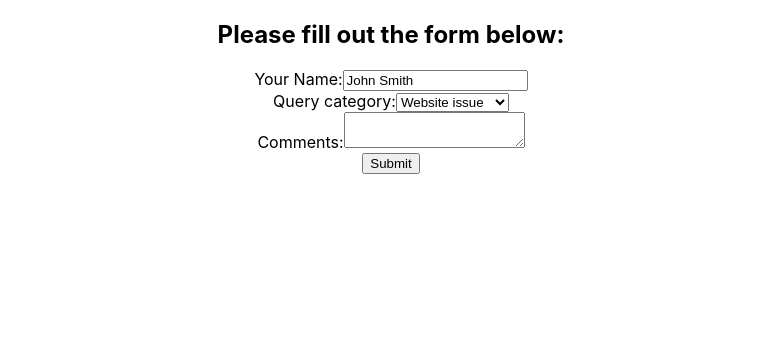
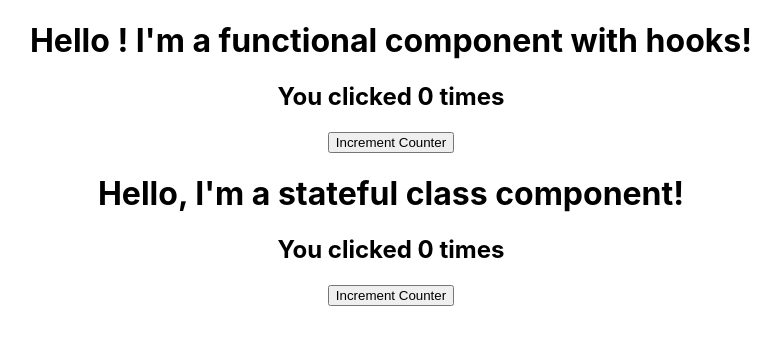
Before and after one commit to molnarlin/react-essentials, a React (Create React App) app in the folder my-app/: page / in a window 1280 px wide. Shown: the top 344 px of the page, without its empty margins (249-1030 px from the left). Built offline with nearby package versions, Linux system fonts and the light colour scheme.

Commit message:
hooks added

```diff
--- a/my-app/src/App.js
+++ b/my-app/src/App.js
@@ -1,10 +1,12 @@
 import "./App.css";
-import UncontrolledForm from "./components/UncontrolledForm";
+import HooksCounter from "./components/HooksCounter";
+import ClassCounter from "./components/ClassCounter";
 
 function App() {
   return <div className="App">
-      <UncontrolledForm />
-  </div>;
+      <HooksCounter />
+      <ClassCounter />
+    </div>;
 }
 
 export default App;
--- /dev/null
+++ b/my-app/src/components/ClassCounter.js
@@ -0,0 +1,30 @@
+import React, { Component } from 'react'
+
+export default class ClassCounter extends Component {
+  constructor(props) {
+    super(props);
+    this.state = {
+      count: 0
+    };
+  }
+
+  handleClick = () => {
+    this.setState(prevState => {
+      return { count: prevState.count + 1 }
+    })
+  }
+
+  render() {
+    return (
+      <div>
+        <h1>
+          Hello, I'm a stateful class component!
+        </h1>
+        <h2>You clicked {this.state.count} times</h2>
+        <button onClick={this.handleClick}>
+            Increment Counter
+        </button>
+      </div>
+    );
+  }
+}
--- /dev/null
+++ b/my-app/src/components/HooksCounter.js
@@ -0,0 +1,20 @@
+import React, { useState } from "react";
+
+export default function HooksCounter(props) {
+  const [count, setCount] = useState(0);
+
+  return (
+    <div className="greeting">
+        <h1>
+            Hello {props.name}!
+            I'm a functional component with hooks!
+        </h1>
+        <h2>You clicked {count} times</h2>
+        <button onClick={
+            () => setCount(count => count + 1)
+        }>
+            Increment Counter
+        </button>
+    </div>
+  );
+}
```
